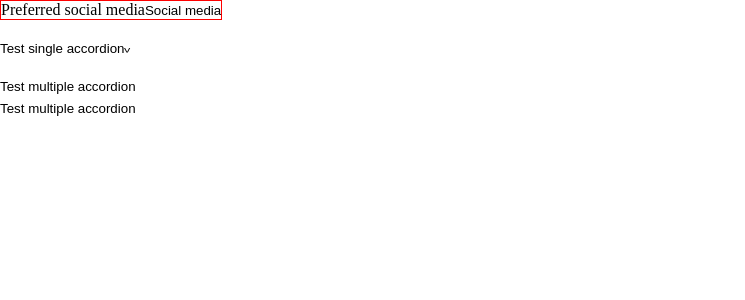
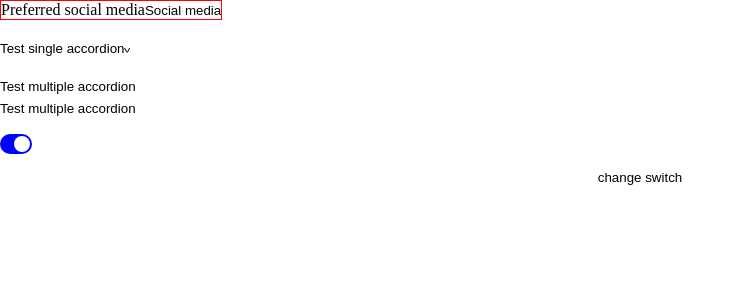
Before and after one commit to lucianm05/felice, a React (Vite) app: page / in a window 1280 px wide. Shown: the top 300 px of the page, without its empty margins (0-745 px from the left). Built offline with nearby package versions, Linux system fonts and the light colour scheme.

Commit message:
feat: switch

```diff
--- a/src/App.tsx
+++ b/src/App.tsx
@@ -1,7 +1,11 @@
 import Accordion from '@lib/components/accordion/Accordion'
 import Select from '@lib/components/select/Select'
+import Switch from '@lib/components/switch/Switch'
+import { useState } from 'react'
 
 function App() {
+  const [checked, setChecked] = useState(true)
+
   return (
     <div className='App'>
       <Select
@@ -65,6 +69,43 @@ function App() {
             },
           ]}
         />
+
+        <Switch
+          label='Lights switch'
+          styles={{
+            switch: {
+              width: '2rem',
+              borderRadius: '16px',
+              padding: '0.125rem',
+              cursor: 'pointer',
+              transition: 'all 100ms ease-in-out',
+              checked: {
+                background: 'blue',
+              },
+              unchecked: {
+                background: 'gray',
+              },
+            },
+            thumb: {
+              width: '1rem',
+              height: '1rem',
+              background: 'white',
+              borderRadius: '99999px',
+              transition: 'transform 100ms ease-in-out',
+              checked: {
+                transform: 'translateX(calc(100% - 0.25rem))',
+              },
+            },
+          }}
+          checked={checked}
+          onCheckedChange={checked => {
+            setChecked(checked)
+          }}
+        />
+
+        <button type='button' onClick={() => setChecked(prev => !prev)}>
+          change switch
+        </button>
       </div>
     </div>
   )
--- /dev/null
+++ b/src/lib/components/switch/Switch.tsx
@@ -0,0 +1,73 @@
+import {
+  SwitchClassNames,
+  SwitchStyle,
+  SwitchStyleable,
+} from '@lib/components/switch/types'
+import { getClassNames, getStyles } from '@lib/components/switch/utils'
+import { cn, mergeObjects } from '@lib/utils'
+import { CSSProperties, HTMLProps, useState } from 'react'
+
+export interface SwitchProps
+  extends Omit<
+    HTMLProps<HTMLButtonElement>,
+    'role' | 'type' | 'aria-checked' | 'aria-label'
+  > {
+  label?: string
+  styles?: SwitchStyleable<SwitchStyle<CSSProperties>>
+  classNames?: SwitchStyleable<SwitchClassNames<string>>
+  checked?: boolean
+  onCheckedChange?: (value: boolean) => void
+}
+
+const Switch = ({
+  children,
+  label,
+  className,
+  classNames,
+  styles,
+  style,
+  checked: externalChecked,
+  onCheckedChange,
+  ...props
+}: SwitchProps) => {
+  const [internalChecked, setInternalChecked] = useState(
+    Boolean(externalChecked)
+  )
+
+  const checked =
+    typeof externalChecked === 'boolean' ? externalChecked : internalChecked
+
+  const onClickInternal = () => {
+    const newChecked = !checked
+
+    setInternalChecked(newChecked)
+    onCheckedChange?.(newChecked)
+  }
+
+  return (
+    <button
+      {...props}
+      type='button'
+      role='switch'
+      style={mergeObjects(style, getStyles(styles?.switch, checked))}
+      className={cn(className, getClassNames(classNames?.switch, checked))}
+      onClick={onClickInternal}
+      aria-checked={checked}
+      aria-label={label}
+    >
+      {!children && (
+        <>
+          <div
+            aria-hidden
+            style={getStyles(styles?.thumb, checked)}
+            className={getClassNames(classNames?.thumb, checked)}
+          />
+        </>
+      )}
+
+      {children}
+    </button>
+  )
+}
+
+export default Switch
--- /dev/null
+++ b/src/lib/components/switch/types.ts
@@ -0,0 +1,16 @@
+export interface SwitchRelativeStyle<T = unknown> {
+  checked?: T
+  unchecked?: T
+}
+export type SwitchStyle<T = unknown> = T | SwitchRelativeStyle<T>
+
+export interface SwitchRelativeClassNames<T = unknown>
+  extends SwitchRelativeStyle<T> {
+  default?: T
+}
+export type SwitchClassNames<T = unknown> = T | SwitchRelativeClassNames<T>
+
+export interface SwitchStyleable<T> {
+  switch?: T
+  thumb?: T
+}
--- /dev/null
+++ b/src/lib/components/switch/utils.ts
@@ -0,0 +1,54 @@
+import {
+  SwitchClassNames,
+  SwitchRelativeClassNames,
+  SwitchRelativeStyle,
+  SwitchStyle,
+} from '@lib/components/switch/types'
+import { cn, mergeObjects } from '@lib/utils'
+import { CSSProperties } from 'react'
+
+export const getIsStyleRelative = (
+  style: SwitchStyle
+): style is SwitchRelativeStyle => {
+  const relativeStyle = style as SwitchRelativeStyle
+
+  return Boolean(relativeStyle?.checked || relativeStyle?.unchecked)
+}
+
+export const getIsClassNamesRelative = (
+  classNames: SwitchClassNames
+): classNames is SwitchRelativeClassNames => {
+  const relativeClassNames = classNames as SwitchRelativeClassNames
+
+  return Boolean(
+    relativeClassNames?.default ||
+      relativeClassNames?.checked ||
+      relativeClassNames?.unchecked
+  )
+}
+
+export const getStyles = (
+  style?: SwitchStyle<CSSProperties>,
+  checked?: boolean
+) => {
+  return mergeObjects(
+    style,
+    getIsStyleRelative(style)
+      ? checked
+        ? style?.checked
+        : style?.unchecked
+      : undefined
+  )
+}
+
+export const getClassNames = (
+  classNames?: SwitchClassNames<string>,
+  checked?: boolean
+) => {
+  return getIsClassNamesRelative(classNames)
+    ? cn(
+        classNames?.default,
+        checked ? classNames?.checked : classNames?.unchecked
+      )
+    : classNames
+}
--- a/src/lib/utils.ts
+++ b/src/lib/utils.ts
@@ -3,3 +3,13 @@ export const cn = (...classes: (string | undefined | boolean)[]) =>
 
 export const isDefined = (input: unknown): input is NonNullable<typeof input> =>
   input !== undefined && input !== null
+
+export const mergeObjects = (...objects: (object | undefined)[]): object => {
+  let output = {}
+
+  objects.forEach(object => {
+    output = { ...output, ...(object || {}) }
+  })
+
+  return output
+}
```
